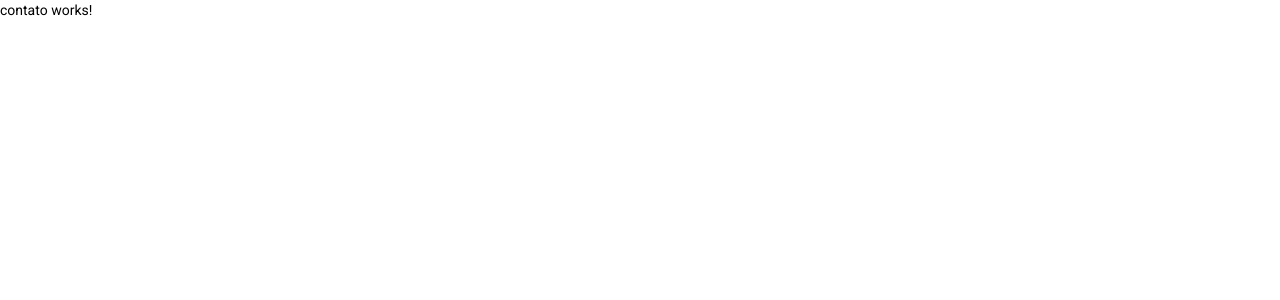
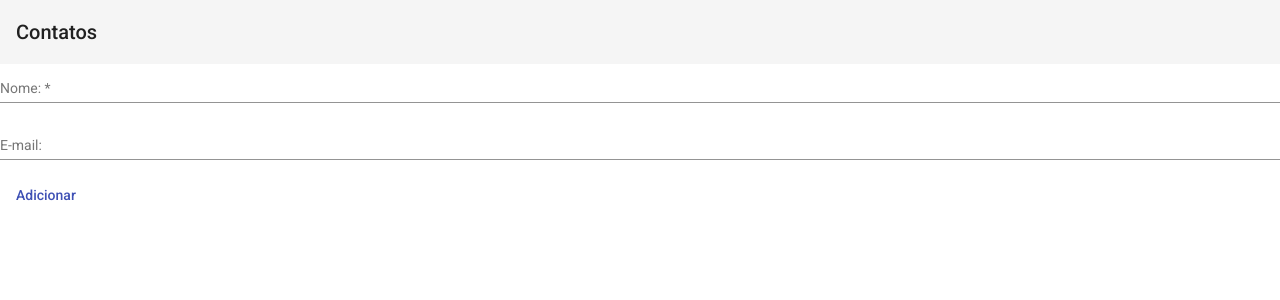
Before and after one commit to marcoslsouza/agenda-app, an Angular app: page / in a window 1280 px wide. Shown: the top 300 px of the page. Built offline with nearby package versions, Linux system fonts and the light colour scheme.

Commit message:
Implementacao da rotina para salvar contato

```diff
--- a/src/app/contato.service.ts
+++ b/src/app/contato.service.ts
@@ -1,9 +1,20 @@
+import { HttpClient } from '@angular/common/http';
 import { Injectable } from '@angular/core';
+import { Observable } from 'rxjs';
+import { environment } from '../environments/environment';
+import { Contato } from './contato/contato';
 
 @Injectable({
   providedIn: 'root'
 })
 export class ContatoService {
 
-  constructor() { }
+  url : string = environment.apiBase;
+
+  constructor(private http : HttpClient) { }
+
+  save(contato : Contato) : Observable<Contato> {
+    return this.http.post<Contato>(this.url, contato);
+  }
+
 }
--- a/src/app/contato/contato.component.css
+++ b/src/app/contato/contato.component.css
@@ -0,0 +1,3 @@
+.full-width {
+    width: 100%;
+}
--- a/src/app/contato/contato.component.html
+++ b/src/app/contato/contato.component.html
@@ -1 +1,14 @@
-<p>contato works!</p>
+<mat-toolbar>Contatos</mat-toolbar>
+<form [formGroup]="formulario" (ngSubmit)="submit()">
+    <mat-form-field class="full-width">
+        <mat-label>Nome: </mat-label>
+        <input formControlName="nome" matInput placeholder="Digite seu nome" />
+    </mat-form-field>
+
+    <mat-form-field class="full-width">
+        <mat-label>E-mail: </mat-label>
+        <input formControlName="email" matInput placeholder="Digite seu e-mail" />
+    </mat-form-field>
+
+    <button mat-button color="primary">Adicionar</button>
+</form>
--- a/src/app/contato/contato.component.ts
+++ b/src/app/contato/contato.component.ts
@@ -1,4 +1,7 @@
 import { Component, OnInit } from '@angular/core';
+import { FormBuilder, FormGroup, Validators } from '@angular/forms';
+import { ContatoService } from '../contato.service';
+import { Contato } from './contato';
 
 @Component({
   selector: 'app-contato',
@@ -7,9 +10,20 @@ import { Component, OnInit } from '@angular/core';
 })
 export class ContatoComponent implements OnInit {
 
-  constructor() { }
+  formulario : FormGroup;
+
+  constructor(private service : ContatoService, private fb : FormBuilder) { }
 
   ngOnInit(): void {
+    this.formulario = this.fb.group({
+      nome : ['', Validators.required],
+      email : ['', Validators.email]
+    });
+  }
+
+  submit() {
+    console.log(this.formulario.value);
+    //this.service.save(c).subscribe(resposta => { console.log(resposta); })
   }
 
 }
--- /dev/null
+++ b/src/app/contato/contato.ts
@@ -0,0 +1,6 @@
+export class Contato {
+    id : number;
+    nome : string;
+    email : string;
+    favorito : boolean;
+}
--- a/src/environments/environment.ts
+++ b/src/environments/environment.ts
@@ -3,7 +3,8 @@
 // The list of file replacements can be found in `angular.json`.
 
 export const environment = {
-  production: false
+  production: false,
+  apiBase: 'http://localhost:8080/api/contatos'
 };
 
 /*
```
Also changed, not shown: src/app/app.module.ts (+9 -1 lines).
